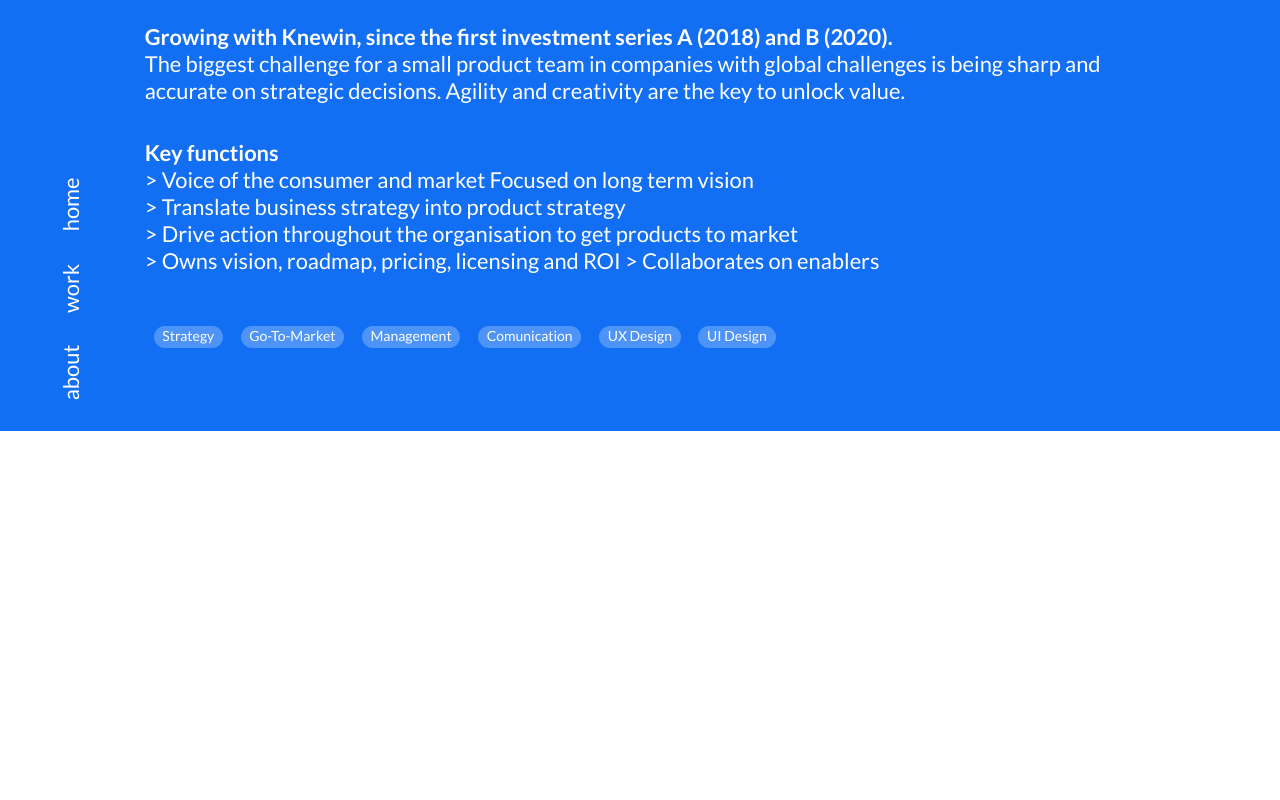
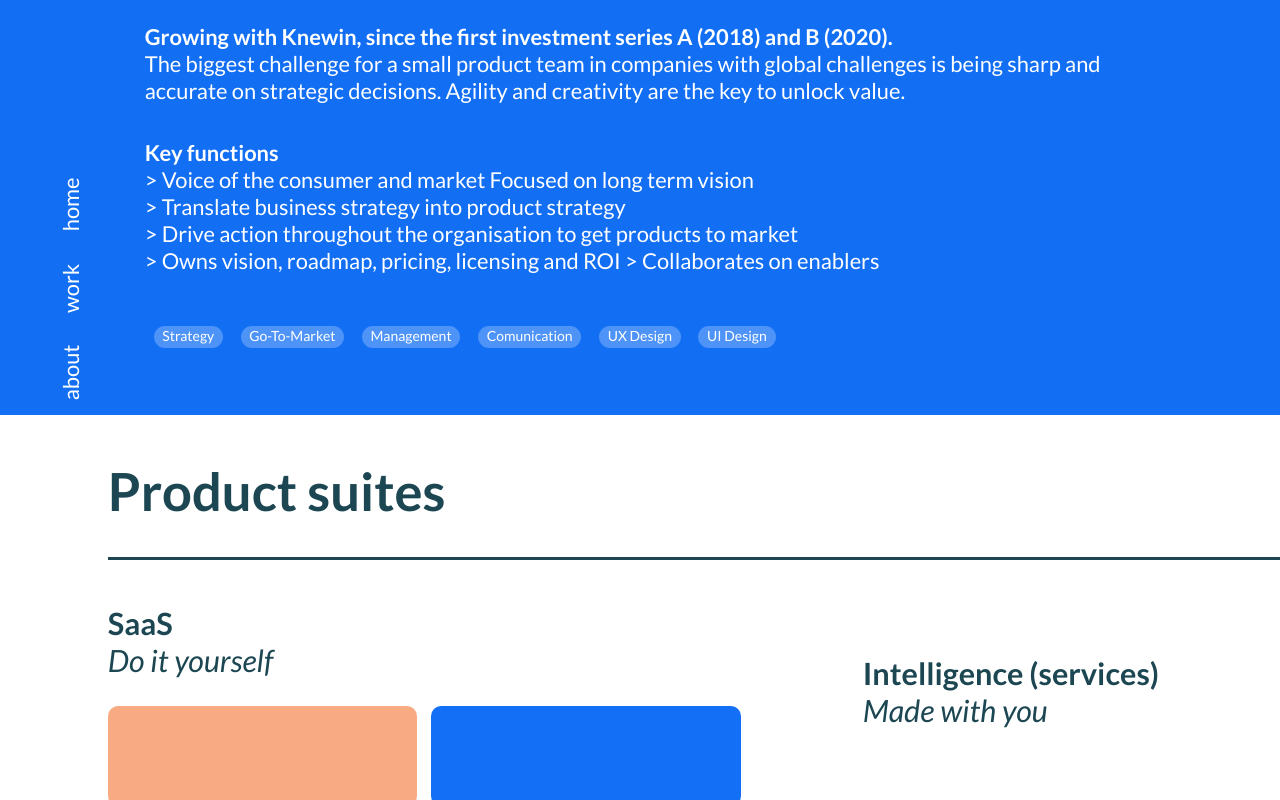
Before and after one commit to ahmedkleit/ahmed-kleit-site-2022, a Nuxt app: page /work/knewin in a window 1280 px wide. Shown: the part 369-1169 px from the top of the page. Before the commit the page ends 800 px from the top, so only its background shows below. Built offline with nearby package versions, Linux system fonts and the light colour scheme.

Commit message:
Knewin details

```diff
--- a/nuxt.config.js
+++ b/nuxt.config.js
@@ -22,7 +22,7 @@
         rel: 'stylesheet',
 
         href:
-          'https://fonts.googleapis.com/css2?family=Lato:wght@400;700&display=swap',
+          'https://fonts.googleapis.com/css2?family=Lato:ital,wght@0,400;0,700;1,400&display=swap',
       },
     ],
   },
--- a/pages/work/knewin.vue
+++ b/pages/work/knewin.vue
@@ -1,4 +1,5 @@
 <template>
+	<div>
 		<div class="knewin-container">
 			<h1>
 				Knewin
@@ -39,6 +40,53 @@
 				<Chip>Comunication</Chip>
 				<Chip>UX Design</Chip>
 				<Chip>UI Design</Chip>
+			</div>
+		</div>
+
+		<div class="wrapper">
+			<div class="details">
+				<h1>Product suites</h1>
+
+				<div class="saas">
+					<h2>SaaS</h2>
+					<h3>Do it yourself</h3>
+					<div class="news">
+
+					</div>
+
+					<div  class="social">
+
+					</div>
+				</div>
+
+				<div class="intelligence">
+					<h2>Intelligence (services)</h2>
+					<h3>Made with you</h3>
+					<div class="analytics">
+
+					</div>
+				</div>
+
+				<div class="enterprise">
+					<h2>Enterprise (services)</h2>
+					<h3>We do it for you</h3>
+					<div class="product-enterprise">
+
+					</div>
+
+					<div  class="monitoring">
+
+					</div>
+				</div>
+
+				<div class="rd">
+					<h2>R&D</h2>
+					<h3> New product</h3>
+					<div class="colab">
+
+					</div>
+				</div>
+			</div>
 		</div>
 	</div>
 </template>
@@ -113,4 +161,95 @@
 	margin-top: 3.125rem;
 	flex-flow: wrap;
 }
+
+.wrapper {
+	position: absolute;
+	color: #1C4752;
+	background: #FFFFFF;
+	top: 98vh;
+	left: 0;
+	right: 0;
+}
+
+.details {
+	max-width: 1656px;
+	margin: 3.125rem auto;
+	display: grid;
+	justify-content: start;
+	align-items: center;
+	grid-template-columns: repeat(12, 1fr);
+	grid-template-rows: auto 1fr 1fr;
+  gap: 1rem;
+	grid-template-areas:
+		". title title title title title title title title title title title"
+		". saas saas saas saas saas saas . intelligence intelligence intelligence ."
+		". enterprise enterprise enterprise enterprise enterprise enterprise . rd rd rd .";
+}
+
+.details > h1 {
+	font-size: 3.75rem;
+	font-weight: bold;
+
+	grid-area: title;
+
+	padding-bottom: 2.5rem;
+	border-bottom: #1C4752 3px solid;
+	margin-bottom: 2.25rem;
+}
+
+.details h2 {
+	font-size: 2.188rem;
+	font-weight: bold;
+	grid-area: suite-title;
+}
+
+.details h3 {
+	font-size: 2.188rem;
+	font-weight: normal;
+	font-style: italic;
+	grid-area: suite-subtitle;
+
+	margin-bottom: 1.875rem;
+}
+
+.saas {
+	grid-area: saas;
+	display: grid;
+	grid-template-columns: 1fr 1fr;
+	grid-template-rows: auto auto 1fr;
+	grid-column-gap: 1rem;
+	grid-template-areas:
+		"suite-title suite-title"
+		"suite-subtitle suite-subtitle"
+		"news social";
+
+}
+
+.saas > .news {
+	width: 100%;
+	height: 100px;
+	background: #F8AB82 0% 0% no-repeat padding-box;
+border-radius: 10px;
+	grid-area: news;
+}
+
+.saas > .social {
+	width: 100%;
+	height: 100px;
+	background: #1370F6 0% 0% no-repeat padding-box;
+	border-radius: 10px;
+	grid-area: social;
+}
+
+.intelligence {
+	grid-area: intelligence;
+}
+
+.enterprise {
+	grid-area: enterprise;
+}
+
+.rd {
+	grid-area: rd;
+}
 </style>
```
Lines whose indentation alone changed are shown as unchanged.
